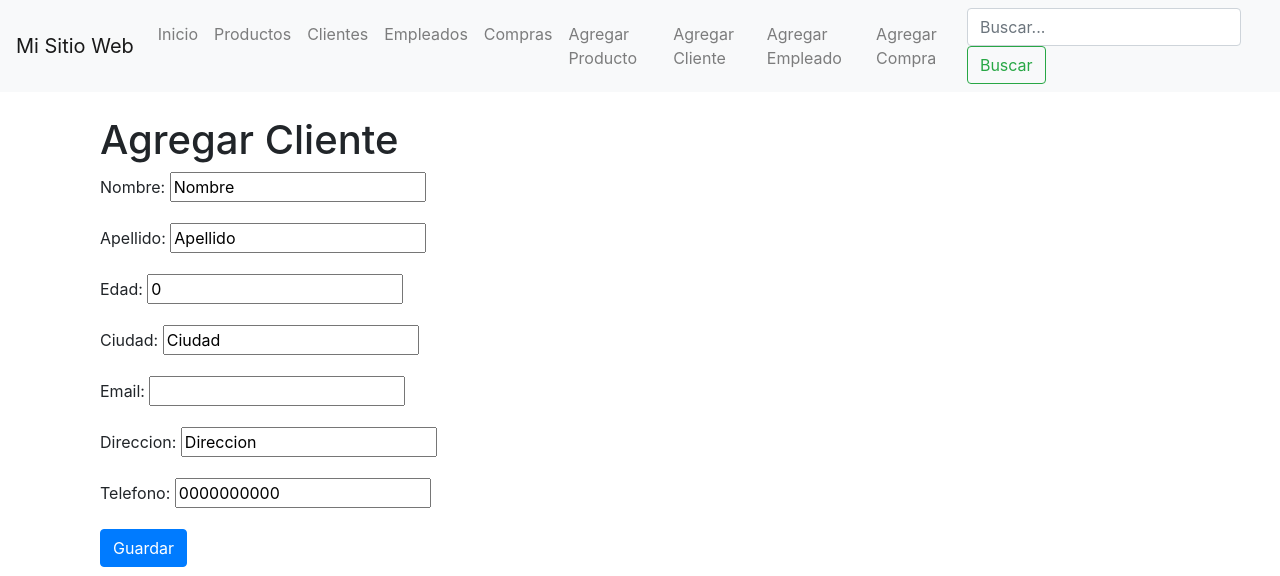
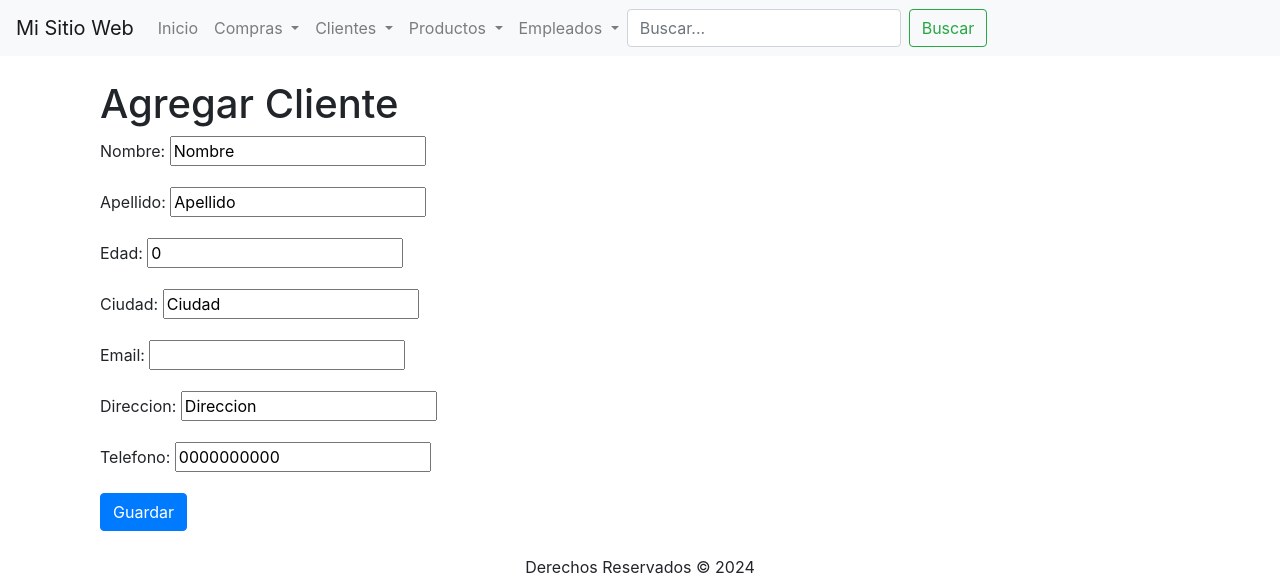
Before and after one commit to glaglere/CoderHouse_57810, a Django app: page /agregar_cliente/ in a window 1280 px wide. Shown: the top 576 px of the page. Run offline with Django 5.2, Linux system fonts and the light colour scheme; some libraries are stand-ins or nearby versions.

Commit message:
agrupe en la barra de menu por el tipo de model el despliegue de las opciones

```diff
--- a/tercera pre-entrega_LAGLERE/sac/webapp/forms.py
+++ b/tercera pre-entrega_LAGLERE/sac/webapp/forms.py
@@ -2,26 +2,31 @@
 
 from django import forms
 from .models import Producto, Cliente, Empleado, Compra
+
 
 class ProductoForm(forms.ModelForm):
     class Meta:
         model = Producto
         fields = ['nombre', 'descripcion', 'precio', 'stock']
 
+
 class ClienteForm(forms.ModelForm):
     class Meta:
         model = Cliente
         fields = ['nombre', 'apellido', 'edad', 'ciudad', 'email', 'direccion', 'telefono']
+
 
 class EmpleadoForm(forms.ModelForm):
     class Meta:
         model = Empleado
         fields = ['nombre', 'apellido', 'edad', 'ciudad', 'puesto', 'salario', 'fecha_contratacion']
 
+
 class CompraForm(forms.ModelForm):
     class Meta:
         model = Compra
         fields = ['cliente', 'producto', 'fecha', 'cantidad']
 
+
 class BuscarForm(forms.Form):
     query = forms.CharField(label='Buscar', max_length=100)
--- a/tercera pre-entrega_LAGLERE/sac/webapp/models.py
+++ b/tercera pre-entrega_LAGLERE/sac/webapp/models.py
@@ -1,4 +1,5 @@
 from django.db import models
+
 
 class Persona(models.Model):
     nombre = models.CharField(max_length=100, default='Nombre')
@@ -12,6 +13,7 @@ class Persona(models.Model):
     def __str__(self):
         return f"{self.nombre} {self.apellido}"
 
+
 class Cliente(Persona):
     email = models.EmailField()
     direccion = models.CharField(max_length=255, default='Direccion')
@@ -20,6 +22,7 @@ class Cliente(Persona):
     def __str__(self):
         return self.nombre
 
+
 class Empleado(Persona):
     puesto = models.CharField(max_length=100, default='Puesto')
     salario = models.DecimalField(max_digits=10, decimal_places=2, default=0.00)
@@ -27,6 +30,7 @@ class Empleado(Persona):
 
     def __str__(self):
         return f"{self.nombre} {self.apellido} - {self.puesto}"
+
 
 class Producto(models.Model):
     nombre = models.CharField(max_length=100)
@@ -37,6 +41,7 @@ class Producto(models.Model):
     def __str__(self):
         return self.nombre
 
+
 class Compra(models.Model):
     cliente = models.ForeignKey(Cliente, on_delete=models.CASCADE)
     producto = models.ForeignKey(Producto, on_delete=models.CASCADE)
--- a/tercera pre-entrega_LAGLERE/sac/webapp/templates/webapp/agregar_cliente.html
+++ b/tercera pre-entrega_LAGLERE/sac/webapp/templates/webapp/agregar_cliente.html
@@ -10,7 +10,7 @@
     <form method="post">
         {% csrf_token %}
         {{ form.as_p }}
-        <button type="submit" class="btn btn-primary">Guardar</button>
+        <button class="btn btn-primary" type="submit">Guardar</button>
     </form>
 </div>
 {% endblock %}
--- a/tercera pre-entrega_LAGLERE/sac/webapp/templates/webapp/base.html
+++ b/tercera pre-entrega_LAGLERE/sac/webapp/templates/webapp/base.html
@@ -16,15 +16,52 @@
             </button>
             <div class="collapse navbar-collapse" id="navbarNav">
                 <ul class="navbar-nav">
+                    <!-- Inicio -->
                     <li class="nav-item"><a class="nav-link" href="/">Inicio</a></li>
-                    <li class="nav-item"><a class="nav-link" href="/productos/">Productos</a></li>
-                    <li class="nav-item"><a class="nav-link" href="/clientes/">Clientes</a></li>
-                    <li class="nav-item"><a class="nav-link" href="/empleados/">Empleados</a></li>
-                    <li class="nav-item"><a class="nav-link" href="/compras/">Compras</a></li>
-                    <li class="nav-item"><a class="nav-link" href="/agregar_producto/">Agregar Producto</a></li>
-                    <li class="nav-item"><a class="nav-link" href="/agregar_cliente/">Agregar Cliente</a></li>
-                    <li class="nav-item"><a class="nav-link" href="/agregar_empleado/">Agregar Empleado</a></li>
-                    <li class="nav-item"><a class="nav-link" href="/agregar_compra/">Agregar Compra</a></li>
+
+                    <!-- Compras -->
+                    <li class="nav-item dropdown">
+                        <a class="nav-link dropdown-toggle" href="#" id="comprasDropdown" role="button" data-toggle="dropdown" aria-haspopup="true" aria-expanded="false">
+                            Compras
+                        </a>
+                        <div class="dropdown-menu" aria-labelledby="comprasDropdown">
+                            <a class="dropdown-item" href="/compras/">Lista de Compras</a>
+                            <a class="dropdown-item" href="/agregar_compra/">Agregar Compra</a>
+                        </div>
+                    </li>
+
+                    <!-- Clientes -->
+                    <li class="nav-item dropdown">
+                        <a class="nav-link dropdown-toggle" href="#" id="clientesDropdown" role="button" data-toggle="dropdown" aria-haspopup="true" aria-expanded="false">
+                            Clientes
+                        </a>
+                        <div class="dropdown-menu" aria-labelledby="clientesDropdown">
+                            <a class="dropdown-item" href="/clientes/">Lista de Clientes</a>
+                            <a class="dropdown-item" href="/agregar_cliente/">Agregar Cliente</a>
+                        </div>
+                    </li>
+
+                    <!-- Productos -->
+                    <li class="nav-item dropdown">
+                        <a class="nav-link dropdown-toggle" href="#" id="productosDropdown" role="button" data-toggle="dropdown" aria-haspopup="true" aria-expanded="false">
+                            Productos
+                        </a>
+                        <div class="dropdown-menu" aria-labelledby="productosDropdown">
+                            <a class="dropdown-item" href="/productos/">Lista de Productos</a>
+                            <a class="dropdown-item" href="/agregar_producto/">Agregar Producto</a>
+                        </div>
+                    </li>
+
+                    <!-- Empleados -->
+                    <li class="nav-item dropdown">
+                        <a class="nav-link dropdown-toggle" href="#" id="empleadosDropdown" role="button" data-toggle="dropdown" aria-haspopup="true" aria-expanded="false">
+                            Empleados
+                        </a>
+                        <div class="dropdown-menu" aria-labelledby="empleadosDropdown">
+                            <a class="dropdown-item" href="/empleados/">Lista de Empleados</a>
+                            <a class="dropdown-item" href="/agregar_empleado/">Agregar Empleado</a>
+                        </div>
+                    </li>
                 </ul>
                 <form class="form-inline my-2 my-lg-0" method="get" action="{% url 'buscar' %}">
                     <input class="form-control mr-sm-2" type="search" name="query" placeholder="Buscar...">
```
Also changed, not shown: tercera pre-entrega_LAGLERE/sac/webapp/views.py (+13 -2 lines).
